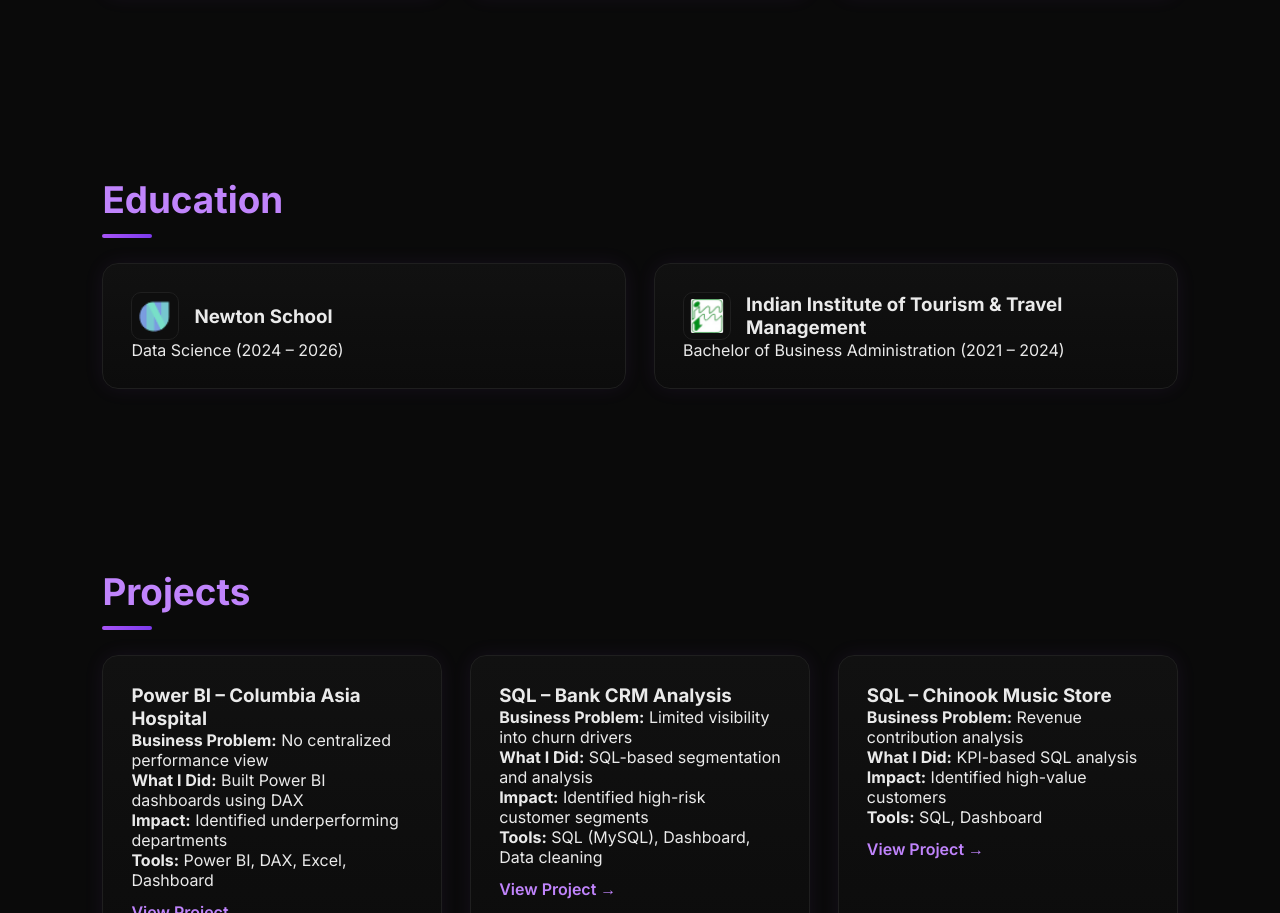
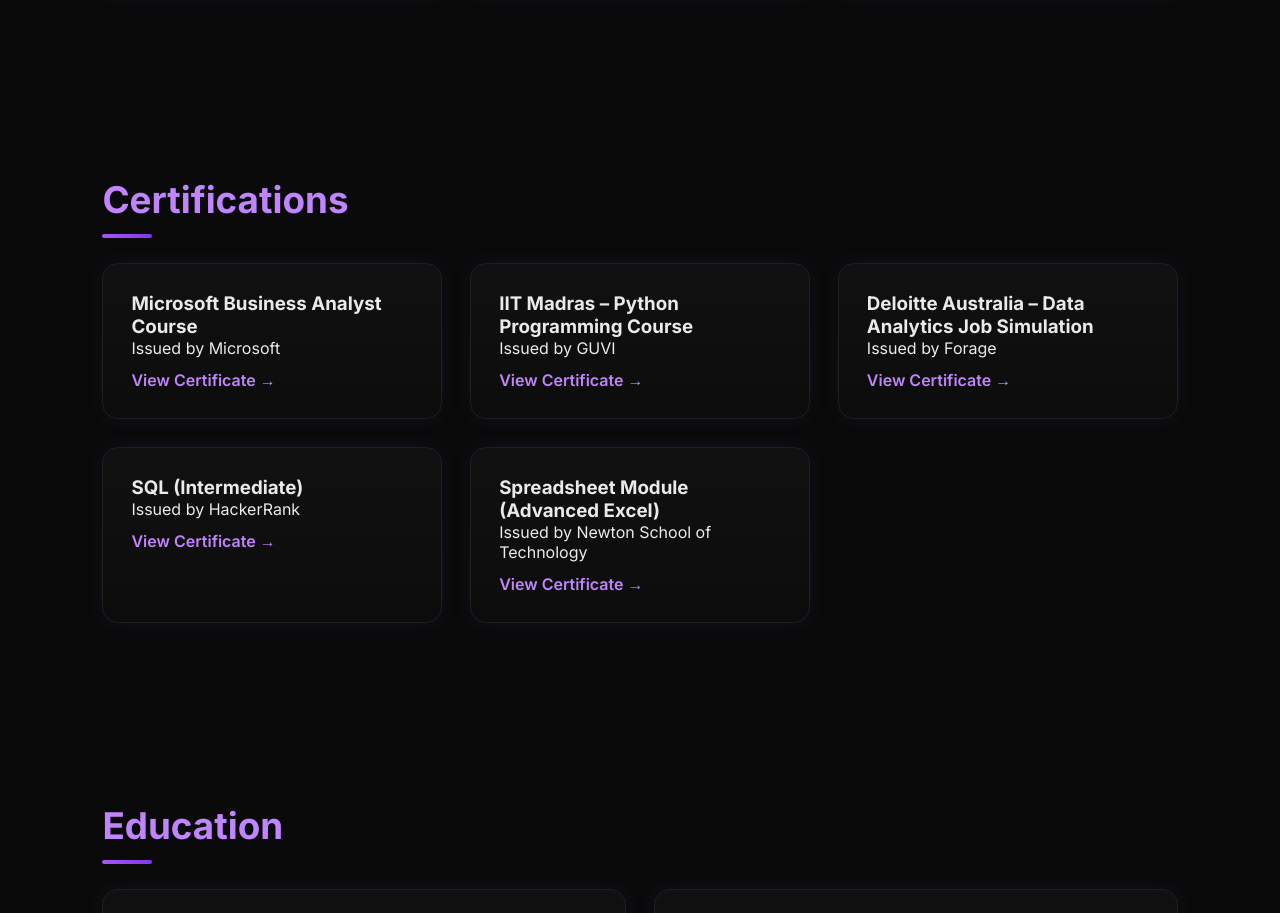
Before and after one commit to Lokeshhsharmaa/lokesh-portfolio, a plain HTML site: page index.html in a window 1280 px wide. Shown: the part 3030-3943 px from the top of the page. Drawn offline with Linux system fonts and the light colour scheme.

Commit message:
Update index.html

```diff
--- a/index.html
+++ b/index.html
@@ -391,6 +391,67 @@
 </div>
 </section>
 
+<!-- CERTIFICATIONS -->
+<section class="section">
+  <h2 class="section-title">Certifications</h2>
+  <div class="underline"></div>
+
+  <div class="grid grid-2">
+
+    <div class="glass">
+      <h3>Microsoft Business Analyst Course</h3>
+      <p>Issued by Microsoft</p>
+      <a href="https://www.linkedin.com/learning/certificates/59e19de119429198019515fb7e75021d21955d8ac1ca0559ae797776d42d2996"
+         target="_blank"
+         class="project-link">
+        View Certificate →
+      </a>
+    </div>
+
+    <div class="glass">
+      <h3>IIT Madras – Python Programming Course</h3>
+      <p>Issued by GUVI</p>
+      <a href="https://www.guvi.in/share-certificate/9y9F4D045W780N4Cj1"
+         target="_blank"
+         class="project-link">
+        View Certificate →
+      </a>
+    </div>
+
+    <div class="glass">
+      <h3>Deloitte Australia – Data Analytics Job Simulation</h3>
+      <p>Issued by Forage</p>
+      <a href="https://forage-uploads-prod.s3.amazonaws.com/completion-certificates/9PBTqmSxAf6zZTseP/io9DzWKe3PTsiS6GG_9PBTqmSxAf6zZTseP_BN8C7oBQguvkMsLpL_1753090889670_completion_certificate.pdf"
+         target="_blank"
+         class="project-link">
+        View Certificate →
+      </a>
+    </div>
+
+    <div class="glass">
+      <h3>SQL (Intermediate)</h3>
+      <p>Issued by HackerRank</p>
+      <a href="https://www.hackerrank.com/certificates/iframe/db261fd027a7"
+         target="_blank"
+         class="project-link">
+        View Certificate →
+      </a>
+    </div>
+
+    <div class="glass">
+      <h3>Spreadsheet Module (Advanced Excel)</h3>
+      <p>Issued by Newton School of Technology</p>
+      <a href="https://my.newtonschool.co/course/6x4hl4dslyw9/certificate/ap3zya7jui1v/verify?utm_source=LinkedIn&utm_medium=shared-by-ls42409&utm_campaign=open-course-certificate-share"
+         target="_blank"
+         class="project-link">
+        View Certificate →
+      </a>
+    </div>
+
+  </div>
+</section>
+
+
 <!-- EDUCATION -->
 <section id="education" class="section">
 <h2 class="section-title">Education</h2>
```
